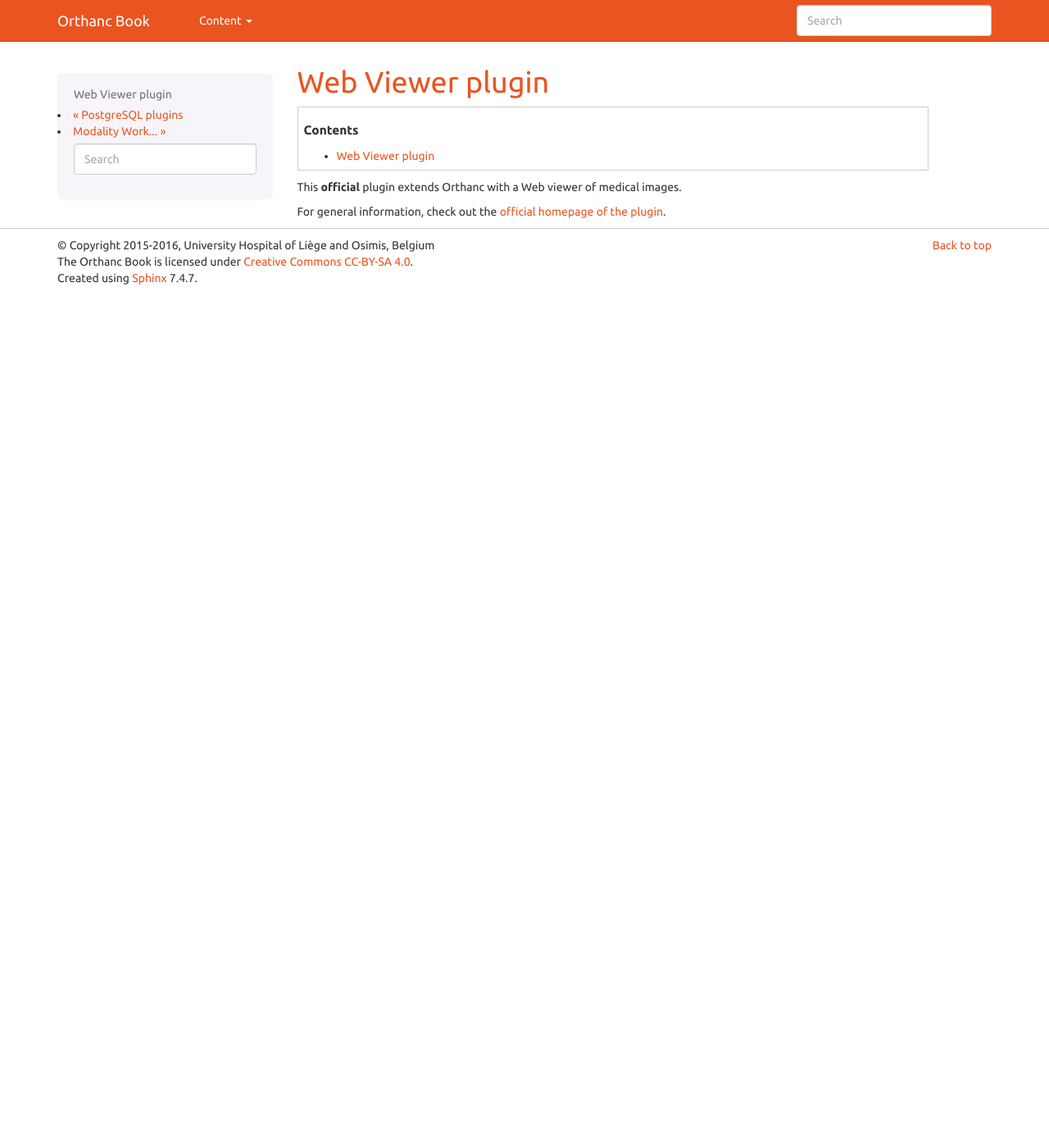
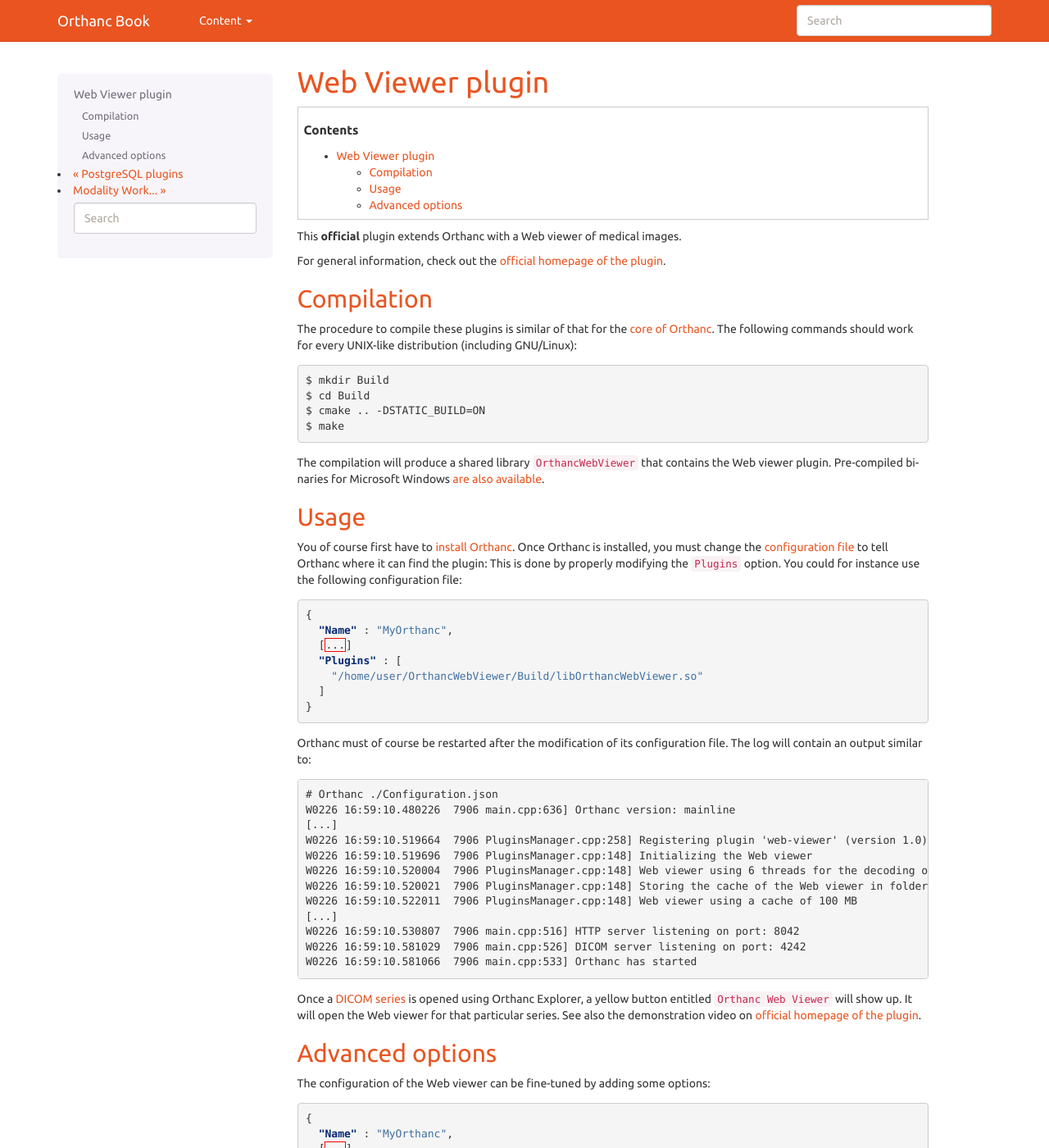
Before and after one commit to orthanc-mirrors/orthanc-book, a Sphinx documentation site: the page built from Sphinx/source/plugins/webviewer.rst, in a window 1280 px wide and 1400 px high. Shown: the whole window at 82% size. Built offline with Sphinx 7.4.7, drawn with Linux system fonts in a browser that asks for light colours; some of the changed text lies outside the part shown.

Commit message:
webviewer

```diff
--- a/Sphinx/source/dicom-guide.rst
+++ b/Sphinx/source/dicom-guide.rst
@@ -144,6 +144,8 @@
            :align: center
            :width: 400px
 
+
+.. _model-world:
 
 Model of the real world
 ^^^^^^^^^^^^^^^^^^^^^^^
--- a/Sphinx/source/plugins/webviewer.rst
+++ b/Sphinx/source/plugins/webviewer.rst
@@ -10,3 +10,96 @@
 
 For general information, check out the `official homepage of the
 plugin <http://www.orthanc-server.com/static.php?page=web-viewer>`__.
+
+
+Compilation
+-----------
+
+.. highlight:: text
+
+The procedure to compile these plugins is similar of that for the
+:ref:`core of Orthanc <compiling>`. The following commands should work
+for every UNIX-like distribution (including GNU/Linux)::
+
+  $ mkdir Build
+  $ cd Build
+  $ cmake .. -DSTATIC_BUILD=ON
+  $ make
+
+The compilation will produce a shared library ``OrthancWebViewer``
+that contains the Web viewer plugin.  Pre-compiled binaries for
+Microsoft Windows `are also available
+<http://www.orthanc-server.com/browse.php?path=/plugin-webviewer>`__.
+
+
+Usage
+-----
+
+.. highlight:: json
+
+You of course first have to :ref:`install Orthanc <compiling>`. Once
+Orthanc is installed, you must change the :ref:`configuration file
+<configuration>` to tell Orthanc where it can find the plugin: This is
+done by properly modifying the ``Plugins`` option. You could for
+instance use the following configuration file::
+
+  {
+    "Name" : "MyOrthanc",
+    [...]
+    "Plugins" : [
+      "/home/user/OrthancWebViewer/Build/libOrthancWebViewer.so"
+    ]
+  }
+
+.. highlight:: text
+
+Orthanc must of course be restarted after the modification of its
+configuration file. The log will contain an output similar to::
+
+  # Orthanc ./Configuration.json
+  W0226 16:59:10.480226  7906 main.cpp:636] Orthanc version: mainline
+  [...]
+  W0226 16:59:10.519664  7906 PluginsManager.cpp:258] Registering plugin 'web-viewer' (version 1.0)
+  W0226 16:59:10.519696  7906 PluginsManager.cpp:148] Initializing the Web viewer
+  W0226 16:59:10.520004  7906 PluginsManager.cpp:148] Web viewer using 6 threads for the decoding of the DICOM images
+  W0226 16:59:10.520021  7906 PluginsManager.cpp:148] Storing the cache of the Web viewer in folder: OrthancStorage/WebViewerCache
+  W0226 16:59:10.522011  7906 PluginsManager.cpp:148] Web viewer using a cache of 100 MB
+  [...]
+  W0226 16:59:10.530807  7906 main.cpp:516] HTTP server listening on port: 8042
+  W0226 16:59:10.581029  7906 main.cpp:526] DICOM server listening on port: 4242
+  W0226 16:59:10.581066  7906 main.cpp:533] Orthanc has started
+
+Once a :ref:`DICOM series <model-world>` is opened using Orthanc
+Explorer, a yellow button entitled ``Orthanc Web Viewer`` will show
+up. It will open the Web viewer for that particular series.  See also
+the demonstration video on `official homepage of the plugin
+<http://www.orthanc-server.com/static.php?page=web-viewer>`__.
+
+
+Advanced options
+----------------
+
+.. highlight:: json
+
+The configuration of the Web viewer can be fine-tuned by adding some options::
+
+  {
+    "Name" : "MyOrthanc",
+    [...]
+    "Plugins" : [
+      "/home/user/OrthancWebViewer/Build/libOrthancWebViewer.so"
+    ],
+    "WebViewer" : {
+      "CachePath" : "WebViewerCache",
+      "CacheSize" : 10,
+      "Threads" : 4
+    }
+  }
+
+* ``CachePath`` specifies the location of the cache of the Web
+  viewer. By default, the cache is located inside the storage
+  directory of Orthanc.
+* ``CacheSize`` specifies the maximum size for the cached images, in
+  megabytes. By default, a cache of 100 MB is used.
+* ``Threads`` specifies the number of threads that are used by the
+  plugin to decode the DICOM images.
--- a/Sphinx/source/users/cookbook.rst
+++ b/Sphinx/source/users/cookbook.rst
@@ -7,6 +7,8 @@
 .. contents::
    :depth: 2
 
+
+.. _compiling:
 
 Obtaining binaries
 ------------------
```
Also changed, not shown: Sphinx/source/plugins/postgresql.rst (+5 -4 lines).
